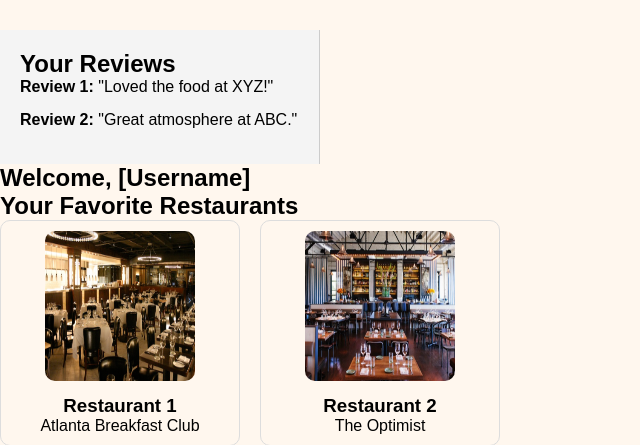
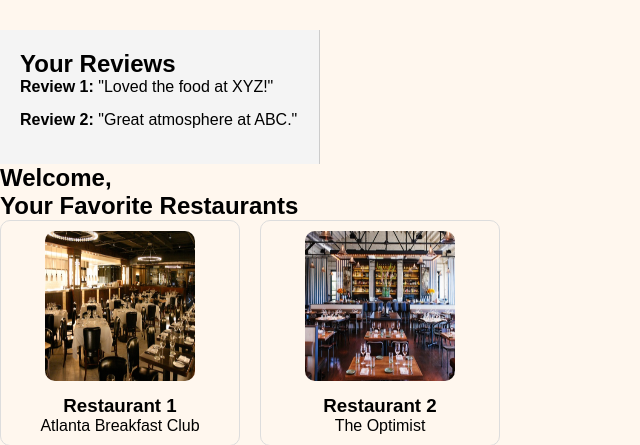
Before and after one commit to estherpark514/Atlanta-Food-Finder, a Django app: page /profile/ in a window 1280 px wide. Shown: the part 120-565 px from the top of the page, without its empty margins (0-640 px from the left). Run offline with Django 5.2, Linux system fonts and the light colour scheme; some libraries are stand-ins or nearby versions.

Commit message:
username fetched

```diff
--- a/templates/profile.html
+++ b/templates/profile.html
@@ -49,7 +49,7 @@
       </section>
 
       <section class="profile" id="profile">
-        <h1>Welcome, [Username]</h1>
+        <h1>Welcome, {{user.username}} </h1>
         <h2>Your Favorite Restaurants</h2>
         <div class="favorite-restaurants">
           <!-- List favorite restaurants with heart icons -->
```
